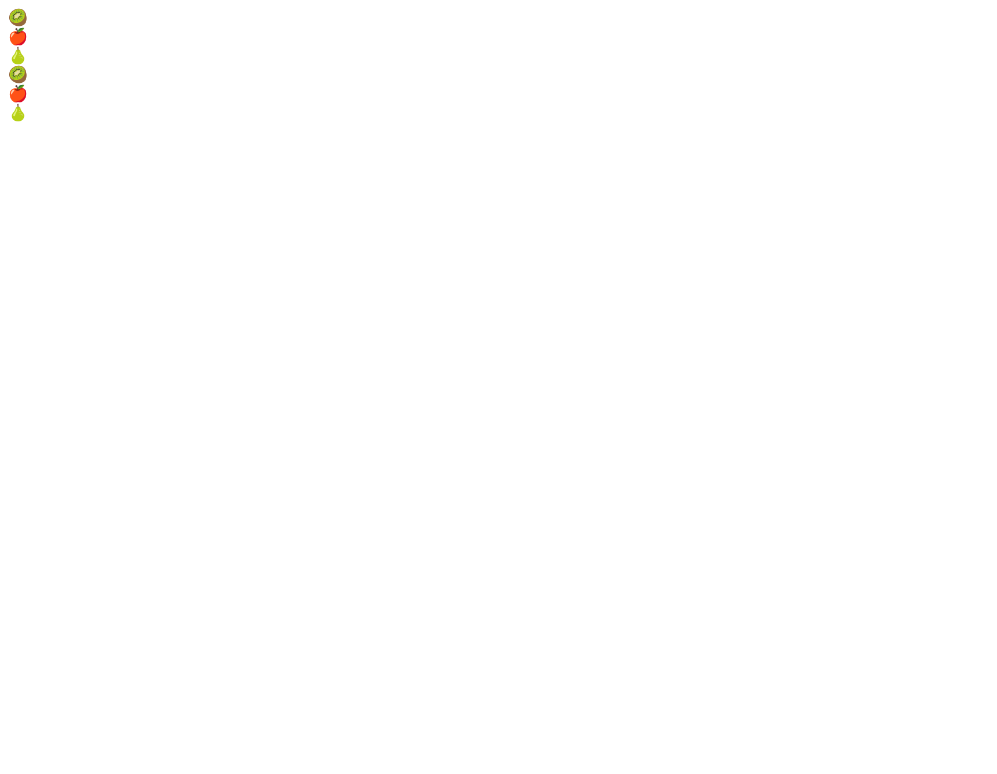
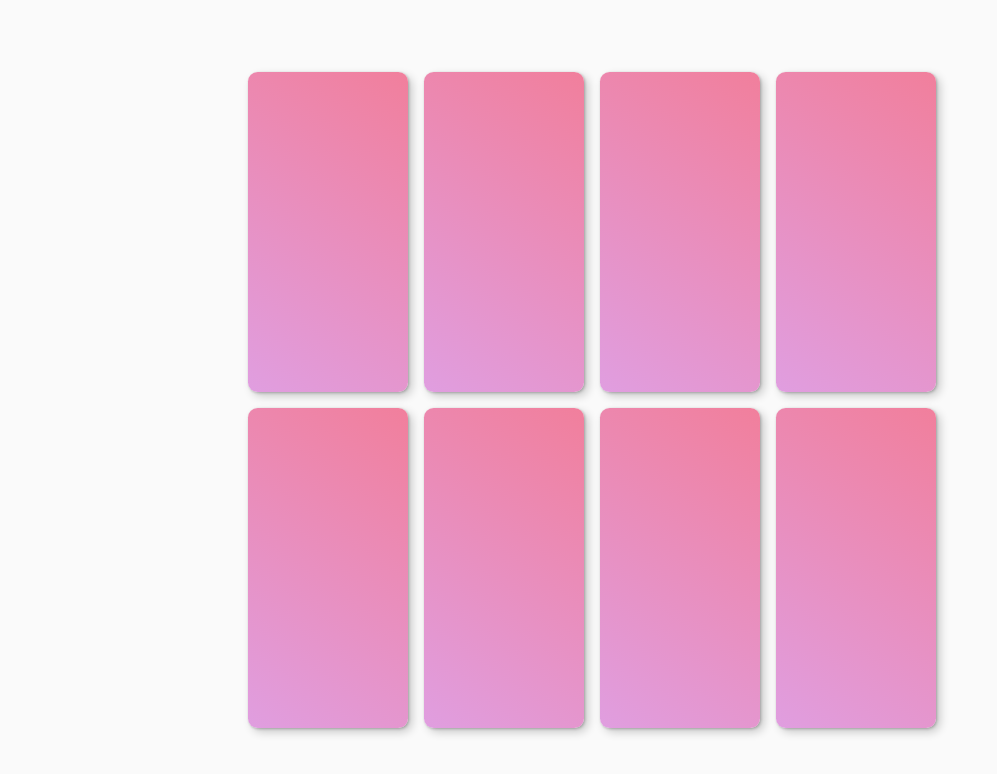
Before and after one commit to CastellDraco/MEMORY_GAME, a plain HTML site: page game.html in a window 1280 px wide. Shown: the whole page, without its empty margins (0-997 px from the left). Drawn offline with Linux system fonts and the light colour scheme.

Commit message:
Hidden cards

```diff
--- /dev/null
+++ b/css/details.css
@@ -0,0 +1,62 @@
+/*CSS taken by reference of Javier Usobiaga Ferrer - Introducción a la programación en JavaScript*/
+body {
+  font-size: 2rem;
+  display: flex;
+  flex-direction: column;
+}
+
+main {
+  flex-grow: 1;
+  display: flex;
+  justify-content: center;
+  position: relative;
+}
+
+.table {
+  display: flex;
+  flex-wrap: wrap;
+  align-items: center;
+  align-content: center;
+  max-width: 50rem;
+  margin: auto;
+}
+
+.card {
+  width: 10rem;
+  height: 20rem;
+  margin: 0.5rem;
+  border-radius: 0.3em;
+  background-image: var(--gradient);
+  box-shadow: 1px 1px 3px rgba(0, 0, 0, 0.25), 4px 4px 10px rgba(0, 0, 0, 0.2);
+  position: relative;
+  transition: 0.3s;
+  cursor: pointer;
+  backface-visibility: hidden;
+  transform-style: preserve-3d;
+}
+
+.cardcontent {
+  position: absolute;
+  left: 0;
+  right: 0;
+  top: 0;
+  bottom: 0;
+  transform: rotateY(-180deg);
+  backface-visibility: hidden;
+  background-color: white;
+  box-shadow: 1px 1px 3px rgba(0, 0, 0, 0.25), 4px 4px 10px rgba(0, 0, 0, 0.2);
+  border-radius: 0.3em;
+  display: flex;
+  justify-content: center;
+  align-items: center;
+  font-size: 2.5rem;
+  padding-top: 0.4rem;
+}
+
+.cardcontent::selection {
+  background: transparent;
+}
+
+.card.show {
+  transform: rotateY(-180deg);
+}
--- a/css/styles.css
+++ b/css/styles.css
@@ -0,0 +1,16 @@
+/*CSS taken by reference of Javier Usobiaga Ferrer - Introducción a la programación en JavaScript*/
+:root {
+  --bg: #fafafa;
+  --font: 'Archivo', sans-serif;
+  --font-display: 'Archivo Narrow', sans-serif;
+  --color1: #e09ee0;
+  --color2: #f17f9c;
+  --gradient: linear-gradient(35deg, var(--color1), var(--color2));
+}
+
+body {
+  margin: auto;
+  min-height: 100vh;
+  background: var(--bg);
+  font-family: var(--font);
+}
--- a/game.html
+++ b/game.html
@@ -3,14 +3,14 @@
     <head>
         <meta charset="utf-8">
         <title>MEMORY GAME</title>
-        <link href="css/styles.css">
+        <link href="css/styles.css" rel="stylesheet">
+        <link href="css/details.css" rel="stylesheet">
         <script src="js/arrays.js" async defer></script>
 
     </head>
     <body>
         <main>
-            <div id="table">
-
+            <div id="table" class="table">
             </div>
         </main>
     </body>
--- a/js/arrays.js
+++ b/js/arrays.js
@@ -1,8 +1,11 @@
 
-var cardgroup=["🥝","🍎","🍐"];
+var cardgroup=["🥝","🍰","🍒","🍨"];
 var duplicatedcards=cardgroup.concat(cardgroup);
 
 console.log(table);
+
+
+
 
 function sortCards(){
     var table=document.querySelector("#table");
@@ -13,7 +16,7 @@ function sortCards(){
 
         var singlecard=document.createElement("div");
 
-        singlecard.innerHTML="<div id='card'>"+
+        singlecard.innerHTML="<div class='card'>"+
         "<div class='cardcontent'>"+
         element+
         "</div>"+
@@ -24,4 +27,14 @@ function sortCards(){
     });
 }
 
+function show(){
+    this.classList.add("show");
+}
+
 sortCards();
+
+document.querySelectorAll(".card").forEach(
+    function(element){
+        element.addEventListener("click",show);
+    }
+);
--- a/js/validations.js
+++ b/js/validations.js
@@ -11,7 +11,6 @@ function Login(evento){
     console.log(namefield);
     console.log(passfield);
 
-    //feedback.textContent="a message without html";
 
     if(namefield=="castelldraco" && passfield=="papaya"){
         feedback.innerHTML=message;
```
